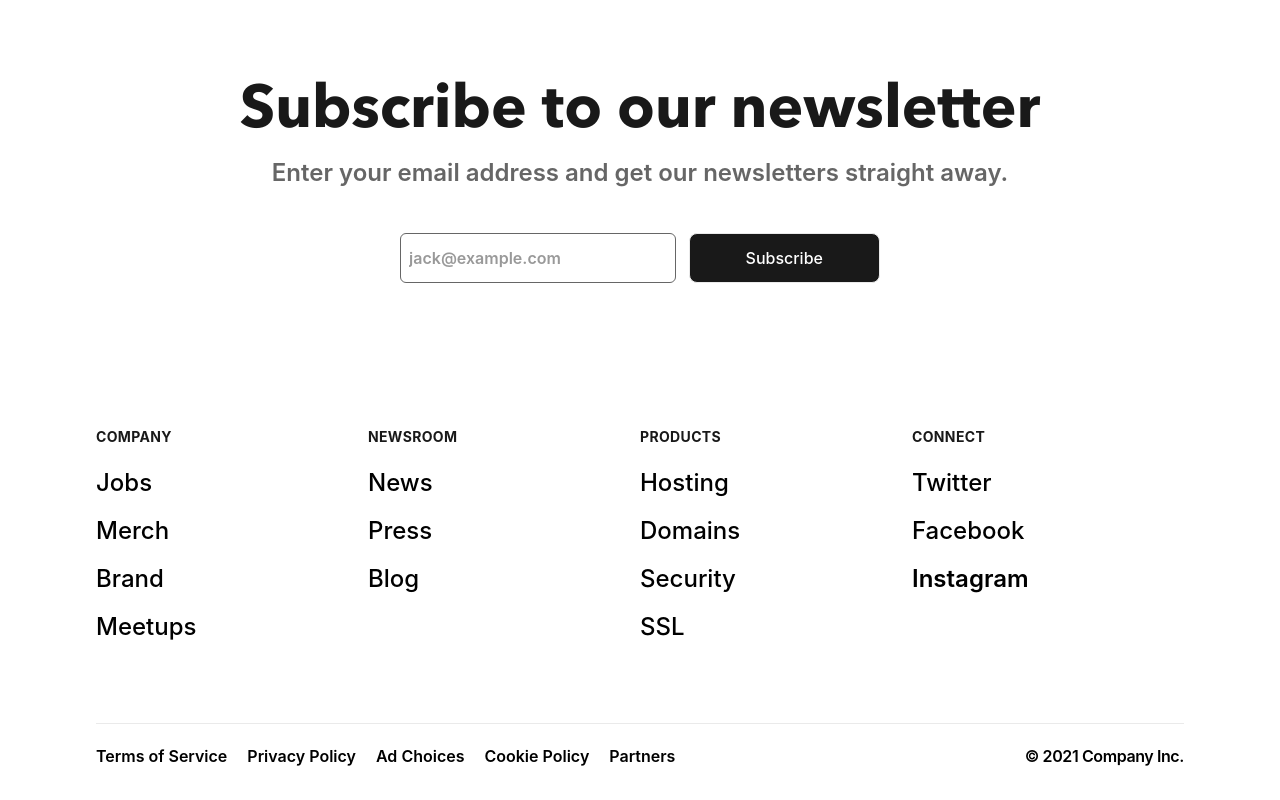
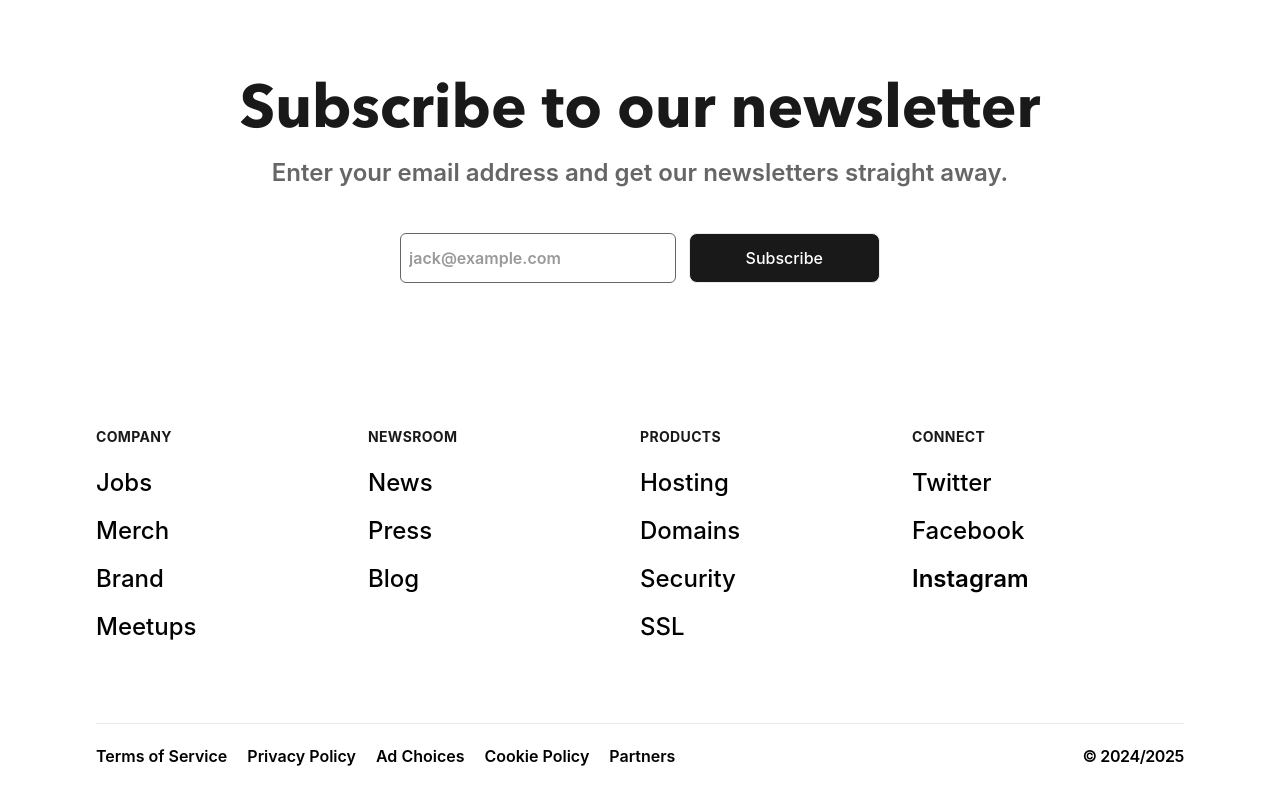
Before and after one commit to valezo/alberatung, a Next.js app: page / in a window 1280 px wide. Shown: the part 1641-2441 px from the top of the page. Built offline with nearby package versions, Linux system fonts and the light colour scheme.

Commit message:
Updated footer watermark from 2021 to 2024/2025

```diff
--- a/components/Footer.js
+++ b/components/Footer.js
@@ -192,7 +192,7 @@ export default function Footer() {
               href="/"
               className="text-md text-black transition-colors duration-300 hover:text-deep-purple-accent-400 font-semibold tracking-tight"
             >
-              © 2021 Company Inc.
+              © 2024/2025
             </a>
           </ul>
         </div>
```
